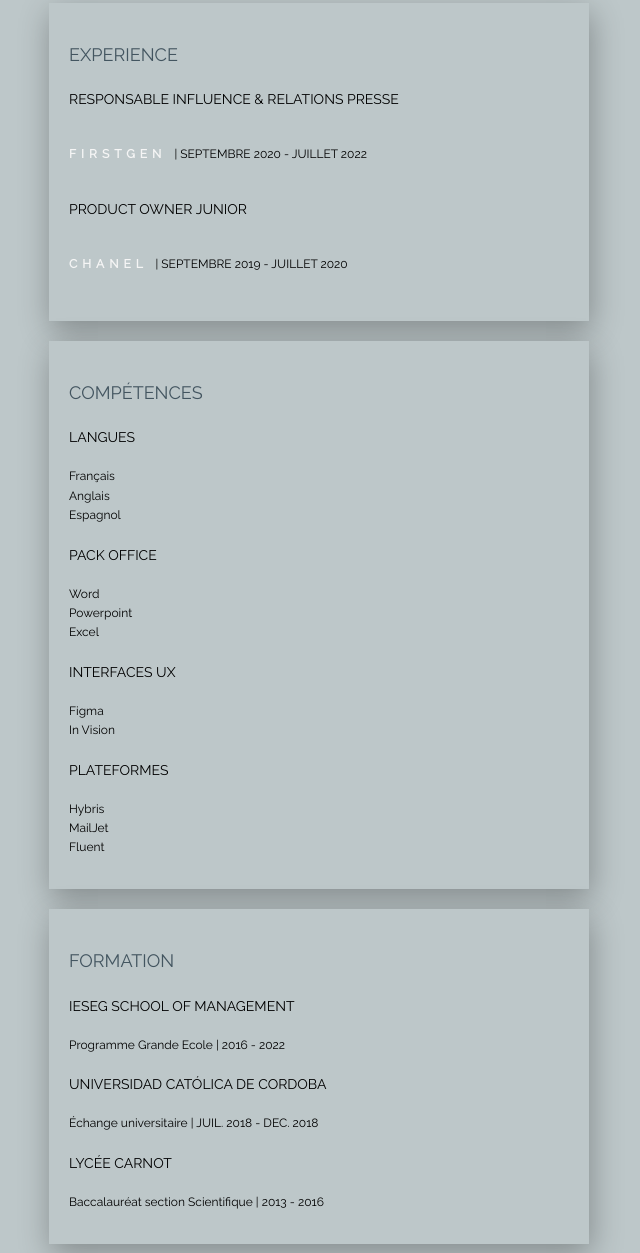
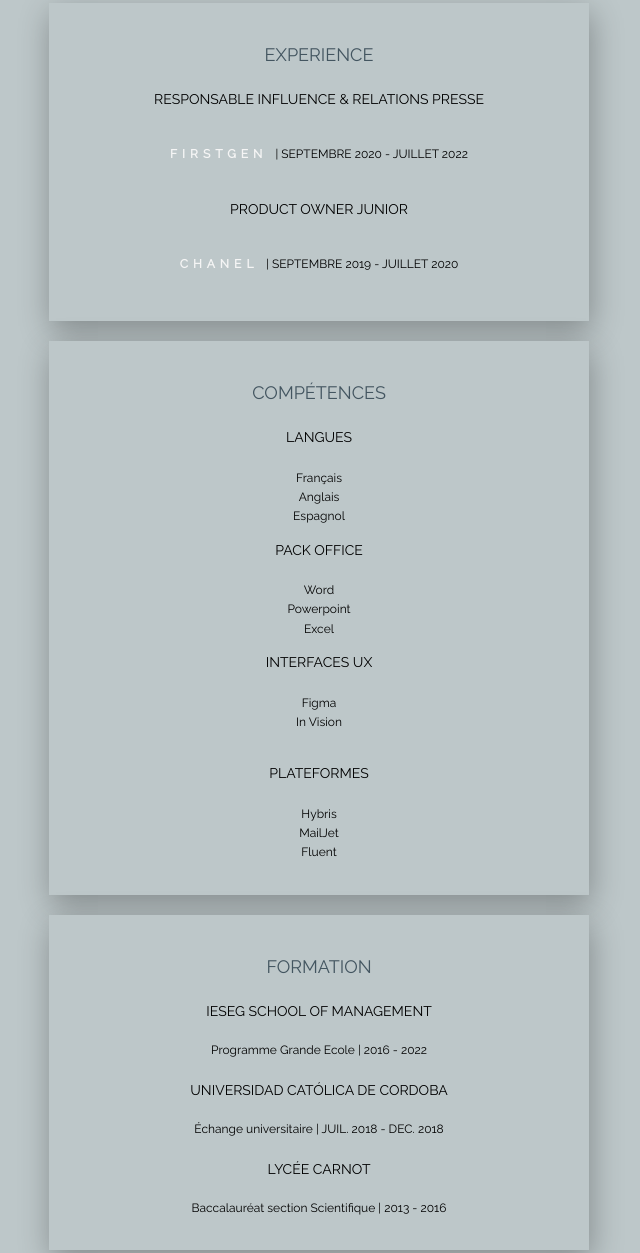
Before and after one commit to judfldmn/my-profile, a plain HTML site: page index.html in a window 1280 px wide. Shown: the part 593-1846 px from the top of the page, without its empty margins (451-1091 px from the left). Drawn offline with nearby package versions, Linux system fonts and the light colour scheme.

Commit message:
Add files via upload

```diff
--- a/index.html
+++ b/index.html
@@ -13,7 +13,7 @@
 	<div id="container">
 
 		<div class="header">
-				<img src="Images/profile-picture.png" alt="Judith photo" id="photo">
+				<img src="Images/profile-picture.png" alt="judith photo" id="photo">
 				<h1> Judith Feldman </h1>
 				<h2 id="titre1"> Responsable Influence & Relations Presse </h2>
 					<p> Alternante au sein de la société Firstgen, je suis responsable du marketing d'influence, du développement de la communication et de l'image d'artistes musicaux, ainsi que de la relation avec la presse et les médias.</p>
@@ -31,32 +31,30 @@
 
 			<div class="card">
 				<h3 class="Titre"> COMPÉTENCES </h3>
-					<p>
 				<ul>
-							<h4 class="catégories"> LANGUES </h4>
-								<ul>
-									<li> Français </li>
-									<li> Anglais </li>
+					<h4 class="categories"> LANGUES </h4>
+						<ul class="card-categ">
+							<li> Français </li>									<li> Anglais </li>
 							<li> Espagnol </li>
 						</ul>
-							<h4 class="catégories"> PACK OFFICE </h4>
-								<ul>
+					<h4 class="categories"> PACK OFFICE </h4>
+						<ul class="card-categ">
 							<li> Word </li>
 							<li> Powerpoint </li>
 							<li> Excel </li>
 						</ul>
-							<h4 class="catégories"> INTERFACES UX </h4>			<ul>
+					<h4 class="categories"> INTERFACES UX </h4>
+						<ul class="card-categ" id="special">
 							<li> Figma </li>
 							<li> In Vision </li>
 						</ul>
-							<h4 class="catégories"> PLATEFORMES </h4>
-								<ul>
+					<h4 class="categories"> PLATEFORMES </h4>
+						<ul class="card-categ">
 							<li> Hybris </li>
-									<li> MailJet </li>						<li> Fluent </li>
+							<li> MailJet </li>
+							<li> Fluent </li>
 						</ul>
 				</ul>
-					</p>
-
 			</div>
 
 			<div class="card">
--- a/style.css
+++ b/style.css
@@ -94,7 +94,20 @@ a:hover {
     margin: 20px auto;
     background-color: #BDC7C9;
     box-shadow: 2px 10px 30px rgba(0,0,0,0.3);
+    text-align: center;
+}
 
+#grid-categ {
+    width: 200px;
+    margin: 20px 0px;
+    flex-grow: 1;
+}
+
+.card-categ {
+    width: 500px;
+    height: 50px;
+    border-radius: 10px;
+    margin: 20px 0px;
 }
 
 #footer {
@@ -138,3 +151,7 @@ ul {
 i:hover {
     color: rgb(247,234,0);
 }
+
+#special {
+    margin-bottom: 0px;
+}
```
Lines whose indentation alone changed are shown as unchanged.
